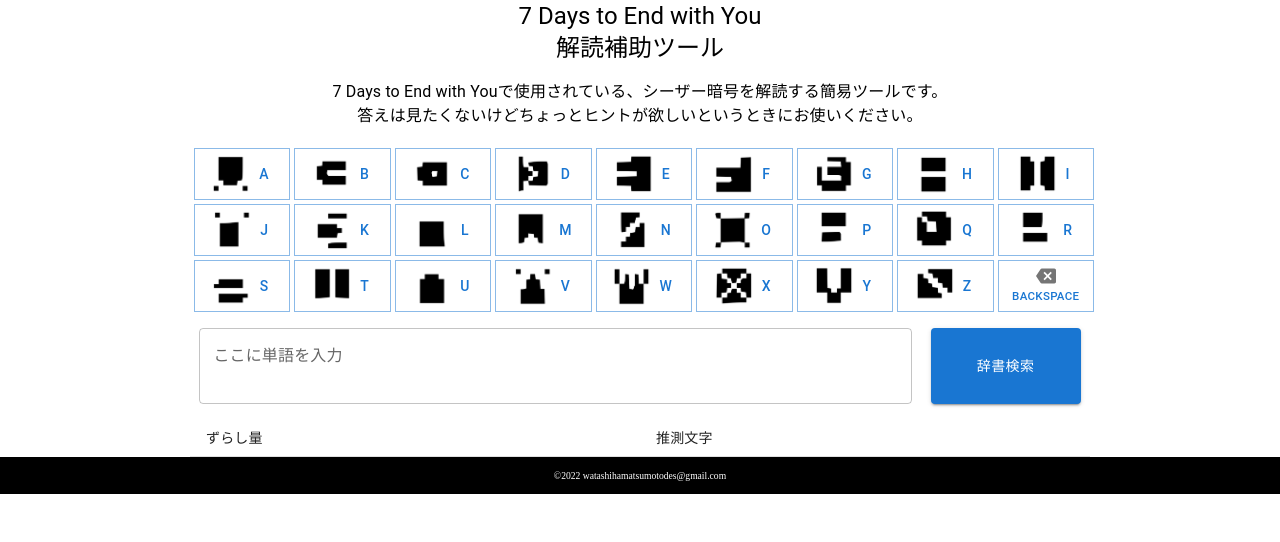
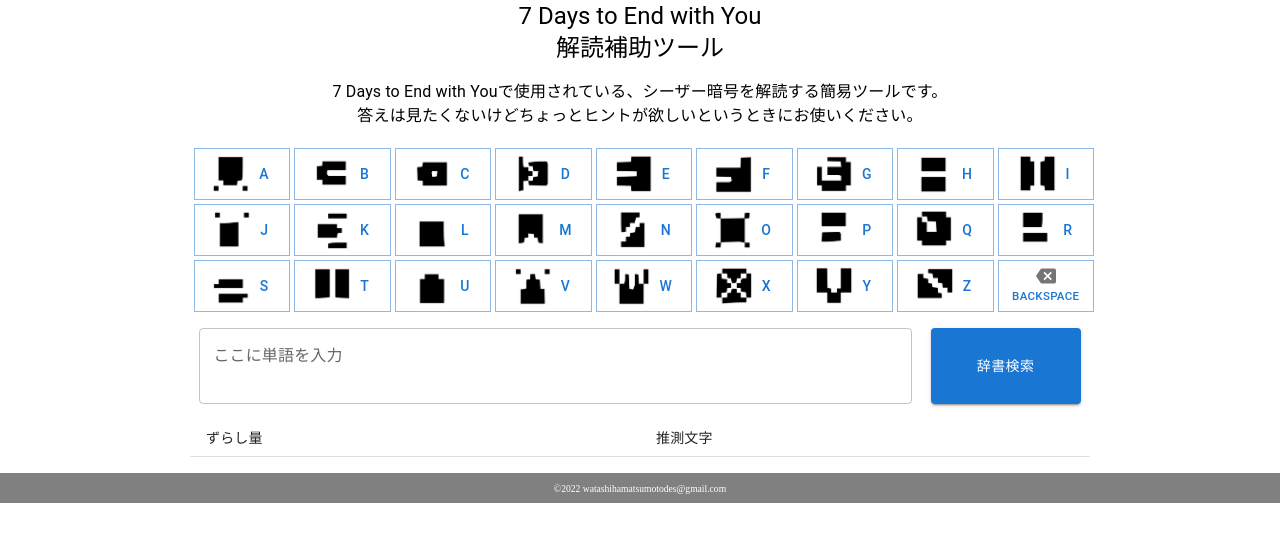
Before and after one commit to MatsumotoDesuyo/7days-to-end-with-you, a React app in the folder client/: page / in a window 1280 px wide. Shown: the top 542 px of the page. Built offline with nearby package versions, Linux system fonts and the light colour scheme.

Commit message:
フッターのデザインを修正しました。

```diff
--- a/client/src/pages/home/index.scss
+++ b/client/src/pages/home/index.scss
@@ -13,8 +13,9 @@
 
 .footer {
   color: white;
-  background-color: black;
+  background-color: gray;
   text-align: center;
   font-size: 0.6rem;
-  padding: 0.8rem;
+  padding: 0.6rem;
+  margin-top: 1rem;
 }
```
